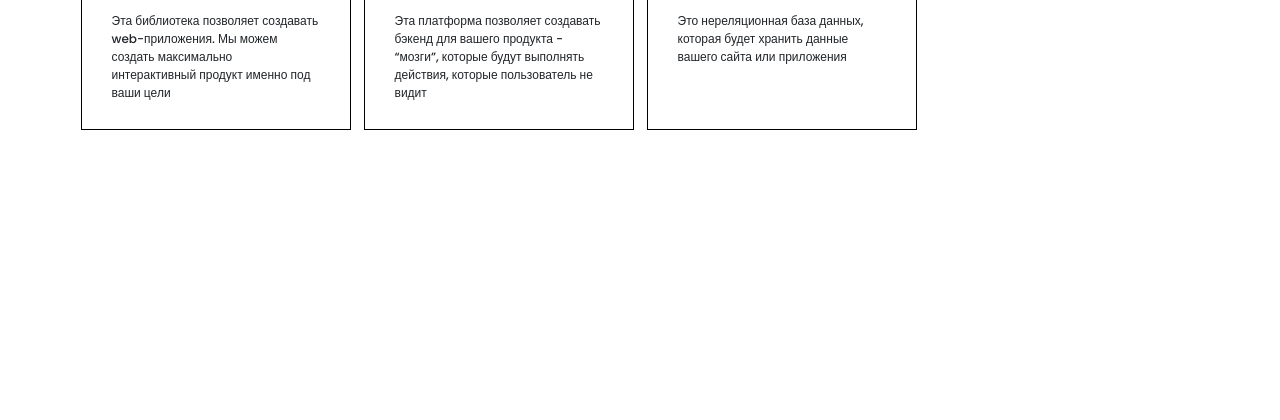
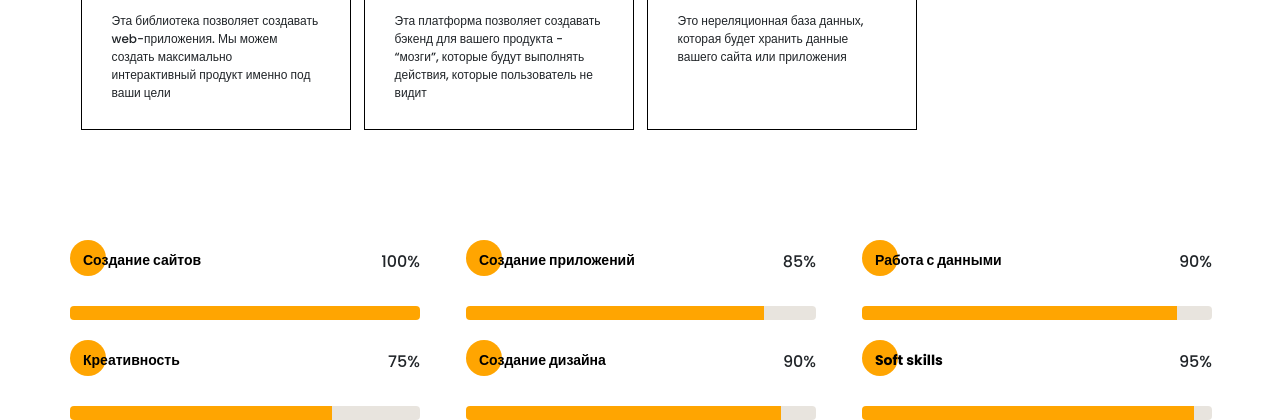
Before and after one commit to artemi258/portfolio, a website: page src/index.html in a window 1280 px wide. Shown: the part 2916-3336 px from the top of the page. Before the commit the page ends 3046 px from the top, so only its background shows below. Drawn offline with nearby package versions, Linux system fonts and the light colour scheme; files that its build step writes are made by us from their sources; files whose address does not match are found by name.

Commit message:
30.07work

```diff
--- a/src/index.html
+++ b/src/index.html
@@ -248,6 +248,55 @@
                 </div>
         </div>
     </section>
+
+    <section class="chart">
+        <div class="container">
+            <div class="chart__wrapper">
+                <div class="chart__item">
+                    <div class="chart__elem">
+                        <h4 class="title title__fz14 chart__title">Создание сайтов</h4>
+                        <div class="chart__num">100%</div>
+                    </div>
+                    <div class="chart__stripe"></div>
+                </div>
+                <div class="chart__item">
+                    <div class="chart__elem">
+                        <h4 class="title title__fz14 chart__title">Создание приложений</h4>
+                        <div class="chart__num">85%</div>
+                    </div>
+                    <div class="chart__stripe"></div>
+                </div>
+                <div class="chart__item">
+                    <div class="chart__elem">
+                        <h4 class="title title__fz14 chart__title">Работа с данными</h4>
+                    <div class="chart__num">90%</div>
+                    </div>
+                    <div class="chart__stripe"></div>
+                </div>
+                <div class="chart__item">
+                    <div class="chart__elem">
+                        <h4 class="title title__fz14 chart__title">Креативность</h4>
+                        <div class="chart__num">75%</div>
+                    </div>
+                    <div class="chart__stripe"></div>
+                </div>
+                <div class="chart__item">
+                    <div class="chart__elem">
+                        <h4 class="title title__fz14 chart__title">Создание дизайна</h4>
+                        <div class="chart__num">90%</div>
+                    </div>
+                    <div class="chart__stripe"></div>
+                </div>
+                <div class="chart__item">
+                    <div class="chart__elem">
+                        <h4 class="title title__fz14 chart__title">Soft skills</h4>
+                        <div class="chart__num">95%</div>
+                    </div>
+                    <div class="chart__stripe"></div>
+                </div>
+            </div>
+        </div>
+    </section>
     <script src="js/script.js"></script>
 </body>
 </html>
--- a/src/js/script.js
+++ b/src/js/script.js
@@ -14,4 +14,20 @@ window.addEventListener('DOMContentLoaded', () => {
             sidebar.style.display = 'flex';
             document.querySelector('.overlay').style.display = 'none';
           });
-});
+
+    const stripe = document.querySelectorAll('.chart__stripe'),
+          num = document.querySelectorAll('.chart__num');
+          let numContent = [];
+
+          num.forEach(item => {
+                numContent.push(item.textContent);
+          });
+          console.log(stripe);
+
+          stripe.forEach((item, i) => {
+            item.style.background = `linear-gradient(to right, #FFA501 ${numContent[i]}, #E8E4DE ${100 - numContent[i].replace(/%/g, "")}%)`;
+          });
+
+
+
+  });
--- /dev/null
+++ b/src/sass/blocks/_chart.scss
@@ -0,0 +1,44 @@
+.chart {
+    padding-top: 120px;
+    &__wrapper {
+        display: grid;
+        grid-template: repeat(2, 70px) / repeat(3, 350px);
+        column-gap: 46px;
+        row-gap: 30px;
+    }
+    &__item {
+        display: flex;
+        flex-direction: column;
+        justify-content: space-between;
+    }
+    &__elem {
+        display: flex;
+        justify-content: space-between;
+    }
+    &__title {
+        padding-left: 13px;
+        margin: 0;
+        display: inline-block;
+        position: relative;
+        &::before {
+            content: "";
+            position: absolute;
+            top: -40%;
+            left: 0;
+            z-index: -1;
+            height: 36px;
+            width: 36px;
+            background-color: $color;
+            border-radius: 100%;
+        }
+    }
+    &__num {
+        display: inline-block;
+    }
+    &__stripe {
+        width: 350px;
+        height: 14px;
+        background-color: #E8E4DE;
+        border-radius: 4px;
+    }
+}
--- a/src/sass/style.scss
+++ b/src/sass/style.scss
@@ -10,6 +10,7 @@
 @import 'blocks/biography';
 @import 'blocks/resume';
 @import 'blocks/skills';
+@import 'blocks/chart';
 
 * {
     font-family: 'Poppins', sans-serif;
```
Also changed, not shown: dist/css/style.min.css, dist/index.html, dist/js/script.js.
